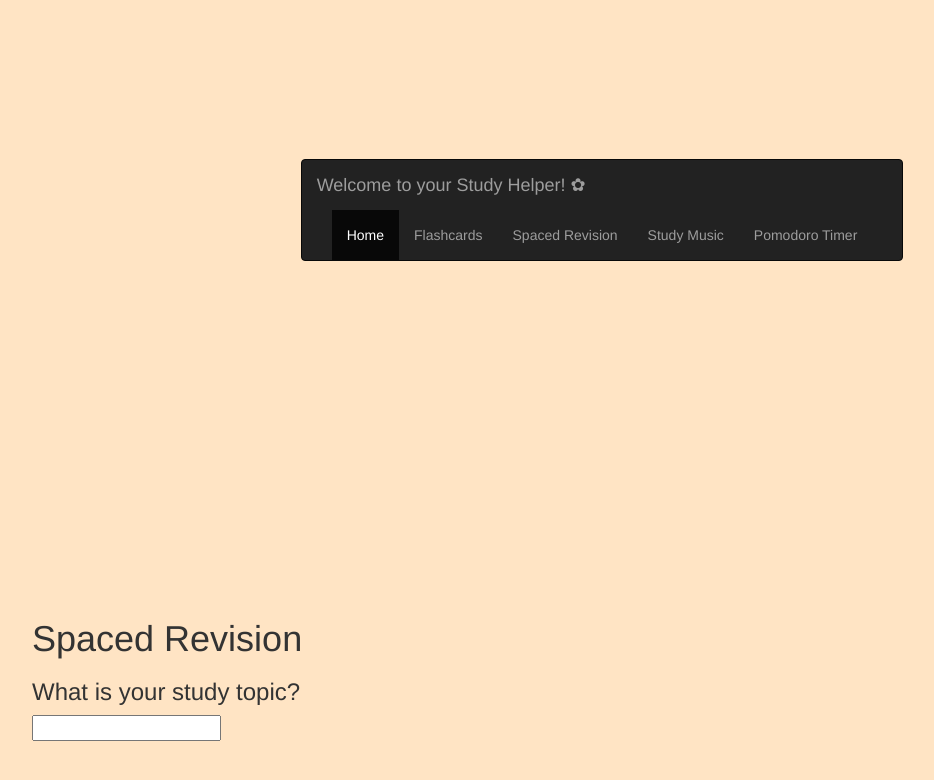
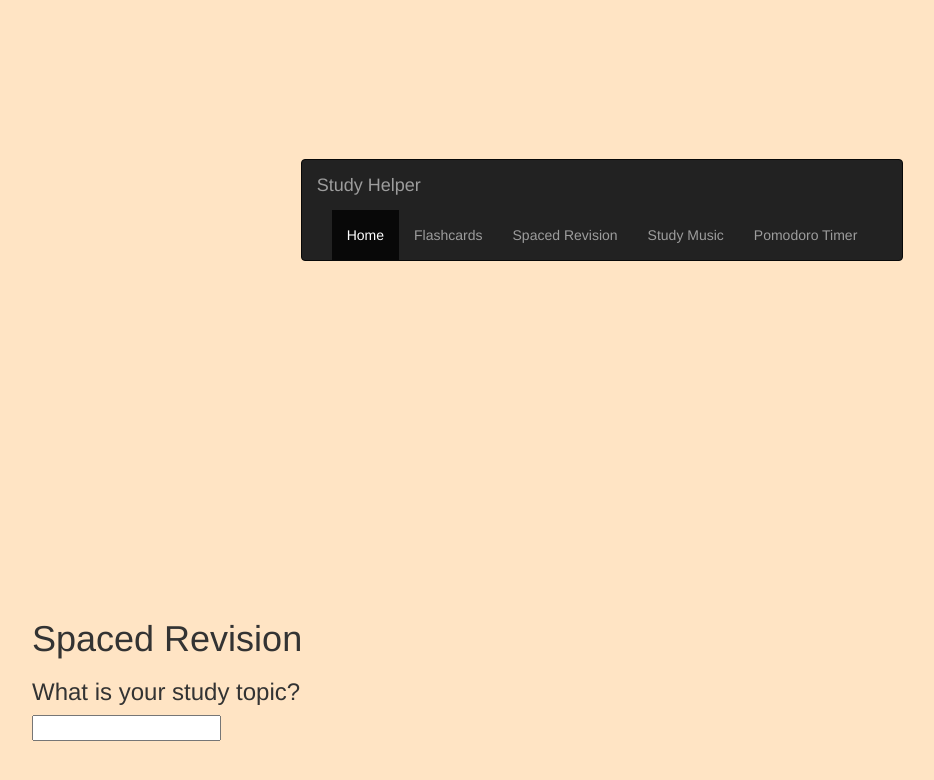
Before and after one commit to amdequit/MarinaHacks22.github.io, a Jekyll site: the page spacedrevision.html, which Jekyll copies as it is, in a window 1280 px wide. Shown: the top 780 px of the page, without its empty margins (38-972 px from the left). Built offline with Jekyll 4.4.1, drawn with Linux system fonts in a browser that asks for light colours.

```diff
--- a/spacedrevision.html
+++ b/spacedrevision.html
@@ -40,7 +40,7 @@
         <span class="icon-bar"></span>
         <span class="icon-bar"></span>
       </button>
-      <a class="navbar-brand" >Welcome to your Study Helper! ✿ </a>
+      <a class="navbar-brand" >Study Helper </a>
     </div>
     <div class="collapse navbar-collapse" id="myNavbar">
       <ul class="nav navbar-nav">
```
